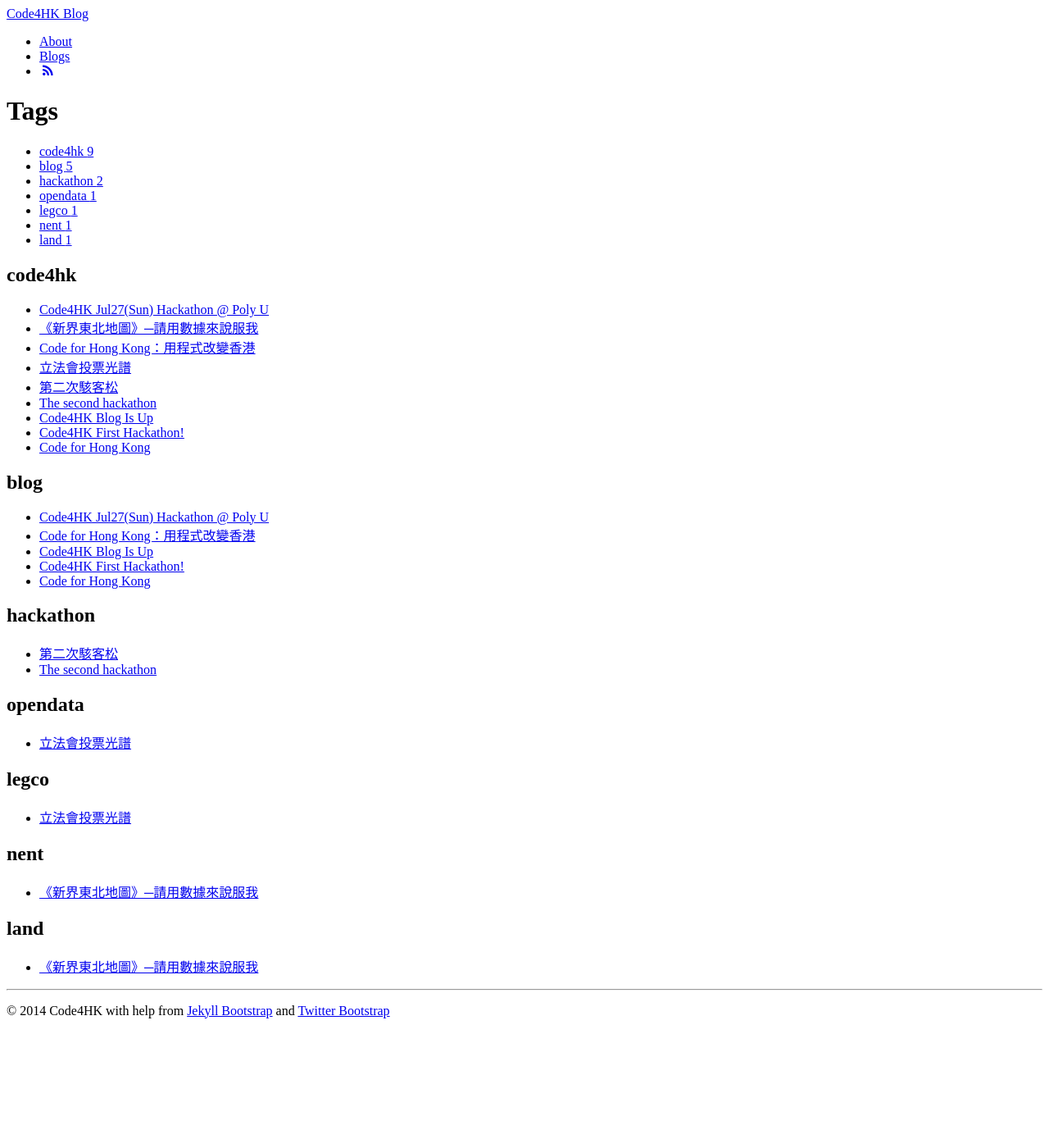
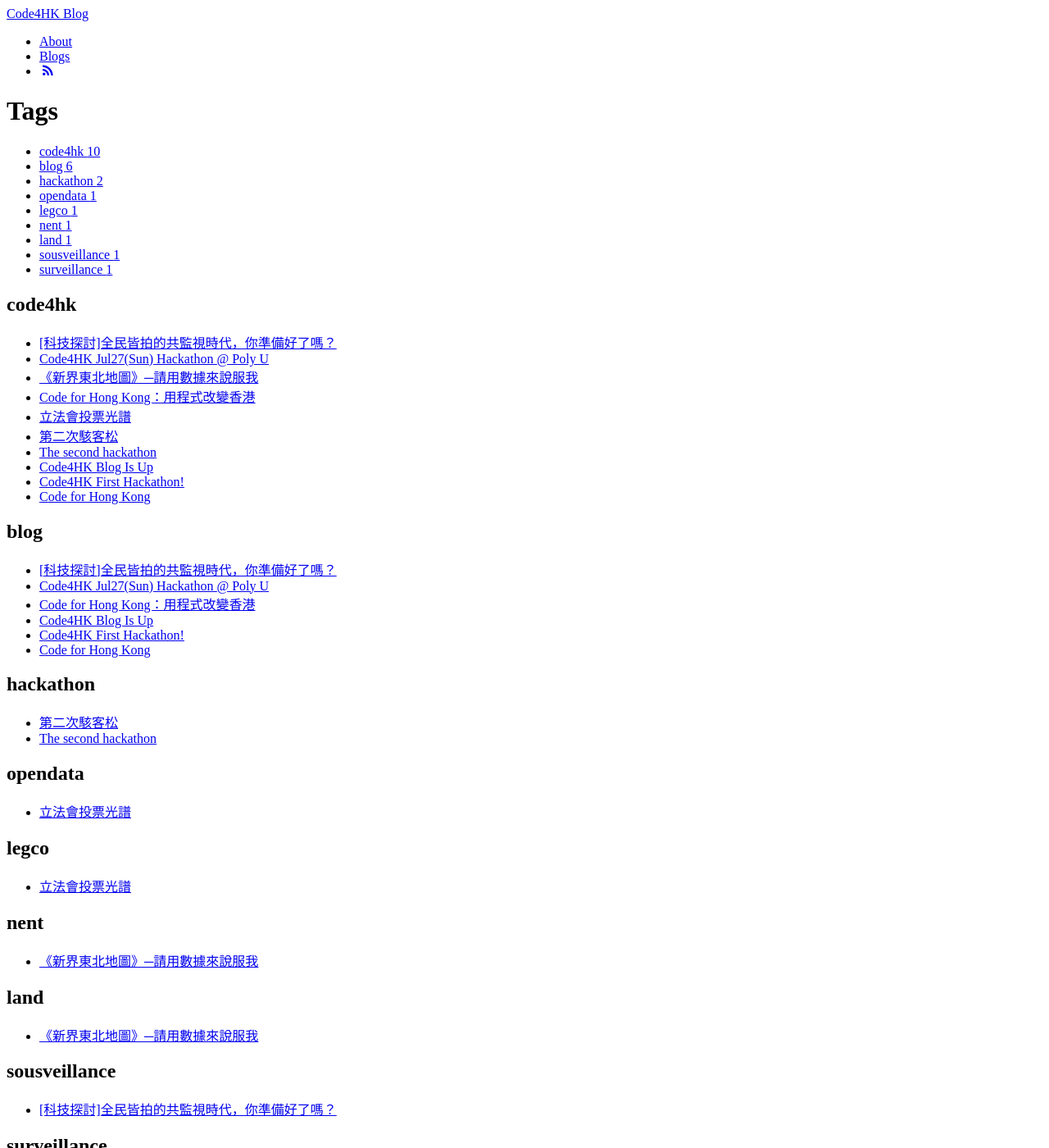
Before and after one commit to code4hk/code4hk.github.io, a Jekyll site: the page built from tags.html, in a window 1280 px wide and 1400 px high. Shown: the whole window at 82% size. Built offline with Jekyll 4.4.1, drawn with Linux system fonts in a browser that asks for light colours; Markdown is read by kramdown in place of the engine named in the settings; some of the changed text lies outside the part shown.

Commit message:
Update 2014-09-16-age-of-coveillance.md
Add metadata

```diff
--- a/_posts/2014-09-16-age-of-coveillance.md
+++ b/_posts/2014-09-16-age-of-coveillance.md
@@ -1,3 +1,13 @@
+---
+layout: post
+category : Technology in society
+author: CY L.
+author_url: https://github.com/cyl337
+title: "[科技探討]全民皆拍的共監視時代，你準備好了嗎？"
+tagline:
+tags : [code4hk, blog, sousveillance, surveillance]
+---
+
 ##[科技探討]全民皆拍的共監視時代，你準備好了嗎？
 
 攝錄科技的普及，提供管控的便利，政府機關、民間機構、商戶以至民宅都廣泛安裝攝影機作保安用途。另一方面可攜式、佩戴式的輕型攝影機的平民化和流動通訊，諸如智能手機、Google Glass 、行車攝錄器等等，則讓一般民眾也能夠以自己的角度，隨時記錄以至直播身邊發生的事(例如突發災難的現場、車廂乘客的不當行為)。我們無可避免曝露在鏡頭下，同時也舉起鏡頭捕捉他人。我們已步入一個共監視時代(Age of Co-veillance)。
```
